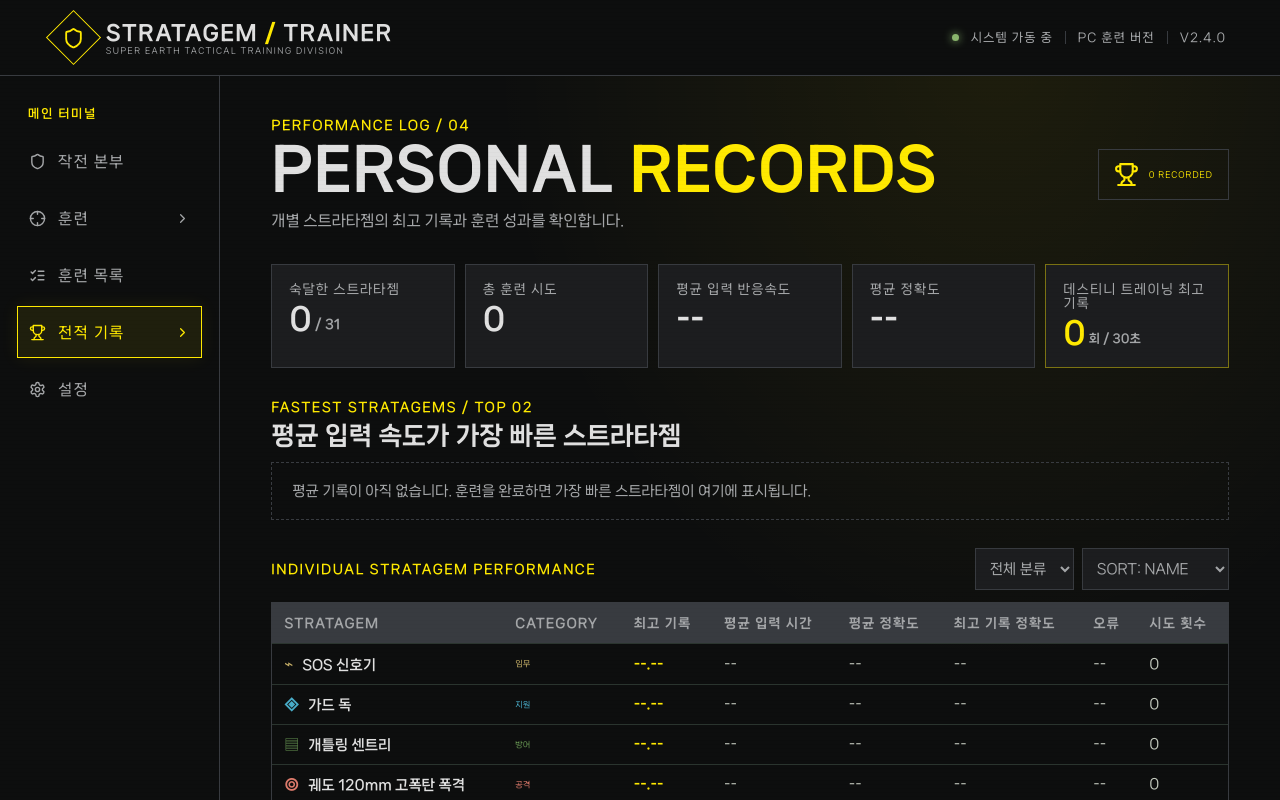
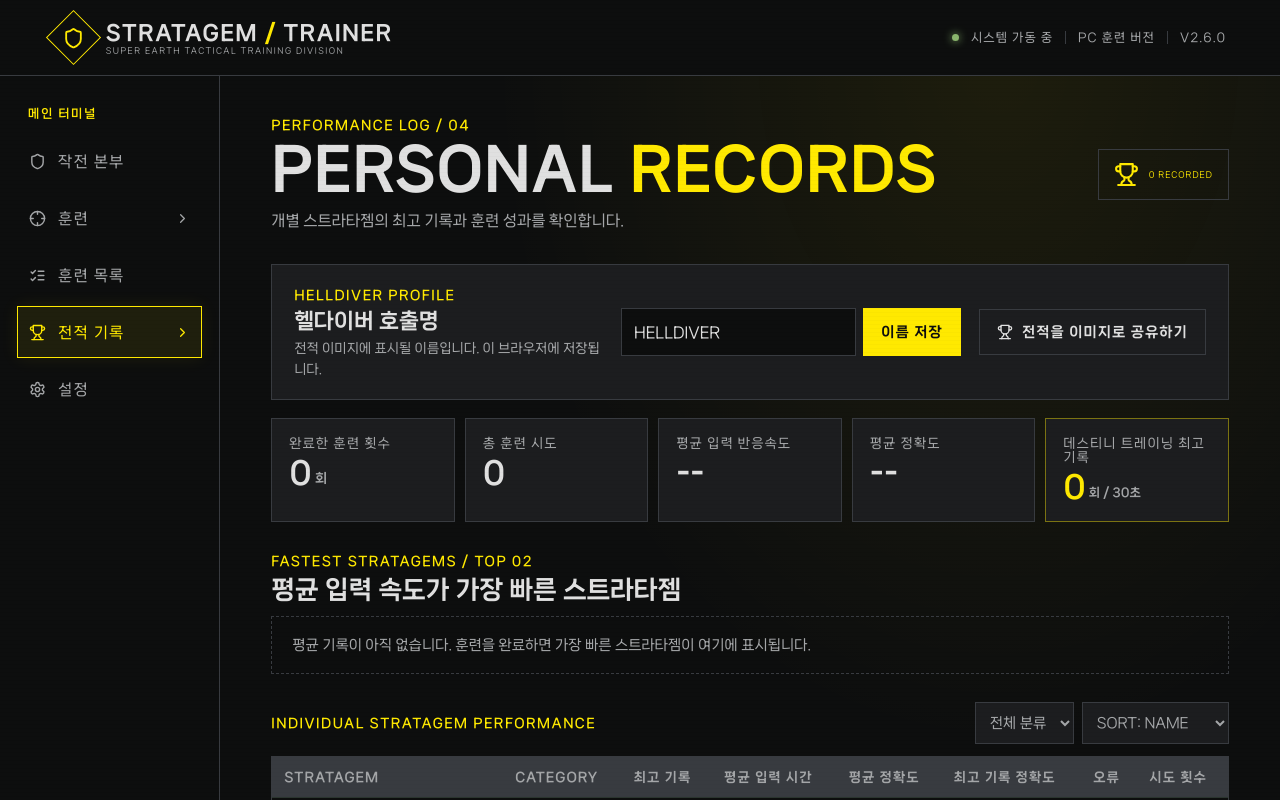
Before and after one commit to ssmin7004/stratagem-trainer, a React (Vite) app: page / in a window 1280 px wide. Both pictures are taken after a click on the button "전적 기록". Shown: the top 800 px of the page. Built offline with nearby package versions, Linux system fonts and the light colour scheme.

Commit message:
Upgrade to STRATAGEM TRAINER 2.6

```diff
--- a/src/App.tsx
+++ b/src/App.tsx
@@ -51,6 +51,9 @@ function App() {
   const [countDraftMessage,setCountDraftMessage] = useState("");
   const [records,setRecords] = useState<Record<string,RecordItem>>(saved.records || {});
   const [destinyBestScore,setDestinyBestScore] = useState<number>(Number.isSafeInteger(saved.destinyBestScore) && saved.destinyBestScore >= 0 ? saved.destinyBestScore : 0);
+  const [completedTrainingCount,setCompletedTrainingCount] = useState<number>(Number.isSafeInteger(saved.completedTrainingCount) && saved.completedTrainingCount >= 0 ? saved.completedTrainingCount : 0);
+  const [helldiverName,setHelldiverName] = useState<string>(typeof saved.helldiverName === "string" ? saved.helldiverName : "HELLDIVER");
+  const completionRecordedRef = useRef(false);
   const [search,setSearch] = useState("");
   const [categoryFilter,setCategoryFilter] = useState("ALL");
   const [sort,setSort] = useState<"name"|"time">("name");
@@ -99,9 +102,9 @@ function App() {
 
   useEffect(()=>{
     localStorage.setItem(STORAGE_KEY, JSON.stringify({
-      settings:{theme,soundEnabled,animationEnabled}, selectedStratagems:selected, trainingCount, records, destinyBestScore
+      settings:{theme,soundEnabled,animationEnabled}, selectedStratagems:selected, trainingCount, records, destinyBestScore, completedTrainingCount, helldiverName
     }));
-  },[theme,soundEnabled,animationEnabled,selected,trainingCount,records,destinyBestScore]);
+  },[theme,soundEnabled,animationEnabled,selected,trainingCount,records,destinyBestScore,completedTrainingCount,helldiverName]);
 
   useEffect(()=>{
     if (gameState!=="playing" || startedAt===null) return;
@@ -122,8 +125,10 @@ function App() {
     countdownTimer.current=undefined;
   };
   useEffect(()=>{
-    if(gameState==="finished" && mode==="destiny"){
-      setDestinyBestScore(previous=>Math.max(previous,roundTimes.length));
+    if(gameState==="finished" && !completionRecordedRef.current){
+      completionRecordedRef.current=true;
+      setCompletedTrainingCount(value=>value+1);
+      if(mode==="destiny") setDestinyBestScore(previous=>Math.max(previous,roundTimes.length));
     }
   },[gameState,mode,roundTimes.length]);
   useEffect(()=>()=>clearCountdown(),[]);
@@ -137,6 +142,7 @@ function App() {
     // keeps a large random queue and ends strictly when the 30-second timer expires.
     const targetCount = selectedMode === "normal" ? trainingCount : 9999;
     const list=Array.from({length:targetCount},()=>ids[Math.floor(Math.random()*ids.length)]);
+    completionRecordedRef.current=false;
     setMode(selectedMode); setRoundList(list); setRoundIndex(0); setRoundTimes([]);
     setActiveId(list[0]); setSequenceIndex(0); setErrors(0); setTotalInputs(0);
     setElapsed(0); setStartedAt(null); startTimeRef.current=null; sessionStartedRef.current=null; pausedAtRef.current=null; setLastResult(null);
@@ -233,6 +239,36 @@ function App() {
     return ()=>window.removeEventListener("keydown",onKey);
   },[page,gameState,handleDirection,beginRun,startPreparedRun,mode,activeId,available,roundList]);
 
+  const exportRecordImage = async () => {
+    if(document.fonts?.ready) await document.fonts.ready;
+    const canvas=document.createElement("canvas");
+    canvas.width=1600; canvas.height=1000;
+    const ctx=canvas.getContext("2d");
+    if(!ctx){setNotice("이미지 생성에 실패했습니다.");return;}
+    const bg=ctx.createLinearGradient(0,0,1600,1000); bg.addColorStop(0,"#171b18"); bg.addColorStop(1,"#0d0e0e");
+    ctx.fillStyle=bg;ctx.fillRect(0,0,1600,1000);
+    ctx.strokeStyle="#FFE900";ctx.lineWidth=3;ctx.strokeRect(35,35,1530,930);
+    ctx.fillStyle="#FFE900";ctx.font="700 28px NanumSquareNeo, sans-serif";ctx.fillText("SUPER EARTH  /  SEAF TRAINING DIVISION",80,105);
+    ctx.fillStyle="#E0E0E0";ctx.font="900 64px NanumSquareNeo, sans-serif";ctx.fillText("개인 전투 기록증",80,205);
+    ctx.fillStyle="#C9B269";ctx.font="700 22px NanumSquareNeo, sans-serif";ctx.fillText("HELLDIVER CALLSIGN",82,285);
+    ctx.fillStyle="#FFFFFF";ctx.font="800 54px NanumSquareNeo, sans-serif";ctx.fillText(helldiverName.trim()||"HELLDIVER",80,355);
+    const totalAttempts=Object.values(records).reduce<number>((n,r)=>n+(r as RecordItem).attempts,0);
+    const stats=[
+      ["완료한 훈련",`${completedTrainingCount}회`],
+      ["총 훈련 시도",`${totalAttempts}회`],
+      ["평균 입력 반응속도",averageReactionTime===null?"--":`${(averageReactionTime/1000).toFixed(2)}초`],
+      ["평균 정확도",averageOverallAccuracy===null?"--":`${averageOverallAccuracy.toFixed(1)}%`],
+      ["데스티니 최고 기록",`${destinyBestScore}회 / 30초`]
+    ];
+    const positions=[[80,445],[585,445],[1090,445],[80,665],[585,665]];
+    stats.forEach(([label,value],i)=>{const [x,y]=positions[i];ctx.fillStyle="#1C1D1F";ctx.fillRect(x,y,440,165);ctx.strokeStyle="#383B40";ctx.lineWidth=2;ctx.strokeRect(x,y,440,165);ctx.fillStyle="#A9B0AA";ctx.font="600 23px NanumSquareNeo, sans-serif";ctx.fillText(label,x+25,y+48);ctx.fillStyle=i===0||i===4?"#FFE900":"#FFFFFF";ctx.font="800 42px NanumSquareNeo, sans-serif";ctx.fillText(value,x+25,y+112);});
+    const topX=1090,topY=665;ctx.fillStyle="#1C1D1F";ctx.fillRect(topX,topY,440,165);ctx.strokeStyle="#383B40";ctx.strokeRect(topX,topY,440,165);ctx.fillStyle="#A9B0AA";ctx.font="600 23px NanumSquareNeo, sans-serif";ctx.fillText("가장 빠른 스트라타젬 TOP 2",topX+25,topY+42);
+    fastestStratagems.forEach((row,index)=>{ctx.fillStyle=index===0?"#FFE900":"#E0E0E0";ctx.font="700 21px NanumSquareNeo, sans-serif";ctx.fillText(`${index+1}. ${row.stratagem.name}`,topX+25,topY+83+index*42);ctx.fillStyle="#A9B0AA";ctx.font="600 18px NanumSquareNeo, sans-serif";ctx.fillText(`${((row.averageTime||0)/1000).toFixed(2)}초`,topX+340,topY+83+index*42);});
+    ctx.fillStyle="#C9B269";ctx.font="600 20px NanumSquareNeo, sans-serif";ctx.fillText("AUTHORIZED BY SUPER EARTH  •  STRATAGEM TRAINER",80,900);
+    ctx.fillStyle="#8A918B";ctx.font="18px NanumSquareNeo, sans-serif";ctx.fillText(new Date().toLocaleDateString("ko-KR"),1320,900);
+    const link=document.createElement("a");link.download=`helldiver-record-${(helldiverName.trim()||"HELLDIVER").replace(/[^a-zA-Z0-9가-힣_-]/g,"-")}.png`;link.href=canvas.toDataURL("image/png");link.click();
+  };
+
   const pause=()=>{
     if(gameState==="playing"){
       const now=performance.now();
@@ -271,7 +307,7 @@ function App() {
         <div className="brand-mark"><Shield size={22}/></div>
         <div><div className="brand-title">STRATAGEM<span> / </span>TRAINER</div><div className="brand-sub">SUPER EARTH TACTICAL TRAINING DIVISION</div></div>
       </div>
-      <div className="top-status"><span className="status-dot"/> 시스템 가동 중 <span className="top-divider"/> PC 훈련 버전 <span className="top-divider"/> V2.4.0</div>
+      <div className="top-status"><span className="status-dot"/> 시스템 가동 중 <span className="top-divider"/> PC 훈련 버전 <span className="top-divider"/> V2.6.0</div>
     </header>
 
     <div className="shell">
@@ -379,8 +415,8 @@ function App() {
                   </div>
                   <div className="custom-count-row">
                     <label htmlFor="custom-training-count">직접 입력</label>
-                    <input id="custom-training-count" type="number" min="1" max="9999" inputMode="numeric" value={countDraft} onChange={e=>{setCountDraft(e.target.value);setCountDraftMessage("");}} onKeyDown={e=>{if(e.key==="Enter"){e.preventDefault();confirmCustomCount();}}} placeholder="개수 입력"/>
-                    <button type="button" onClick={confirmCustomCount}>확정</button>
+                    <input id="custom-training-count" type="text" inputMode="numeric" value={countDraft} onChange={e=>{setCountDraft(e.target.value.replace(/[^0-9]/g,""));setCountDraftMessage("");}} onKeyDown={e=>{if(e.key==="Enter"){e.preventDefault();confirmCustomCount();}}} placeholder="개수 입력"/>
+                    <button type="button" className="clear-count" aria-label="입력값 지우기" onClick={()=>{setCountDraft("");setCountDraftMessage("");}}><X size={16}/></button><button type="button" onClick={confirmCustomCount}>확정</button>
                   </div>
                   <p className="count-input-hint">숫자를 입력한 뒤 Enter 키를 눌러 확정하세요. 선택된 종류와 관계없이 같은 스트라타젬이 반복 출제될 수 있습니다.</p>
                   {countDraftMessage&&<p className="count-input-message">{countDraftMessage}</p>}
@@ -439,9 +475,14 @@ function App() {
 
         {page==="records"&&<section className="page">
           <div className="page-heading"><div><span className="section-index">PERFORMANCE LOG / 04</span><h1>PERSONAL <em>RECORDS</em></h1><p>개별 스트라타젬의 최고 기록과 훈련 성과를 확인합니다.</p></div><div className="record-badge"><Trophy size={25}/><span>{Object.keys(records).length} RECORDED</span></div></div>
+          <div className="helldiver-profile-panel">
+            <div className="profile-copy"><span className="section-index">HELLDIVER PROFILE</span><h2>헬다이버 호출명</h2><p>전적 이미지에 표시될 이름입니다. 이 브라우저에 저장됩니다.</p></div>
+            <div className="profile-edit"><input aria-label="헬다이버 호출명" maxLength={20} value={helldiverName} onChange={e=>setHelldiverName(e.target.value)} placeholder="호출명 입력"/><button className="btn btn-primary" onClick={()=>setHelldiverName(v=>v.trim().slice(0,20)||"HELLDIVER")}>이름 저장</button></div>
+            <button className="btn btn-secondary share-record-button" onClick={exportRecordImage}><Trophy size={16}/> 전적을 이미지로 공유하기</button>
+          </div>
           <div className="record-overview">
-            <div className="overview-card"><span>숙달한 스트라타젬</span><strong>{Object.keys(records).length}<small> / {stratagems.length}</small></strong></div>
-            <div className="overview-card"><span>총 훈련 시도</span><strong>{Object.values(records).reduce((n,r)=>n+r.attempts,0)}</strong></div>
+            <div className="overview-card"><span>완료한 훈련 횟수</span><strong>{completedTrainingCount}<small> 회</small></strong></div>
+            <div className="overview-card"><span>총 훈련 시도</span><strong>{Object.values(records).reduce<number>((n,r)=>n+(r as RecordItem).attempts,0)}</strong></div>
             <div className="overview-card"><span>평균 입력 반응속도</span><strong>{averageReactionTime===null?"--":`${(averageReactionTime/1000).toFixed(2)}초`}</strong></div>
             <div className="overview-card"><span>평균 정확도</span><strong>{averageOverallAccuracy===null?"--":`${averageOverallAccuracy.toFixed(1)}%`}</strong></div>
             <div className="overview-card destiny-best-card"><span>데스티니 트레이닝 최고기록</span><strong>{destinyBestScore}<small> 회 / 30초</small></strong></div>
@@ -455,20 +496,26 @@ function App() {
           </section>
           <div className="records-toolbar"><span className="section-index">INDIVIDUAL STRATAGEM PERFORMANCE</span><select value={categoryFilter} onChange={e=>setCategoryFilter(e.target.value)}><option value="ALL">전체 분류</option>{categories.map(c=><option key={c}>{c}</option>)}</select><select value={sort} onChange={e=>setSort(e.target.value as "name"|"time")}><option value="name">SORT: NAME</option><option value="time">SORT: 최고 기록</option></select></div>
           <div className="record-table-wrap"><table className="record-table"><thead><tr><th>STRATAGEM</th><th>CATEGORY</th><th>최고 기록</th><th>평균 입력 시간</th><th>평균 정확도</th><th>최고 기록 정확도</th><th>오류</th><th>시도 횟수</th></tr></thead><tbody>{stratagems.filter(s=>categoryFilter==="ALL"||s.category===categoryFilter).sort((a,b)=>sort==="name"?a.name.localeCompare(b.name):((records[a.id]?.bestTime??Infinity)-(records[b.id]?.bestTime??Infinity))).map(s=><tr key={s.id}><td><span className={`table-icon category-${s.category}`}>{s.icon}</span>{s.name}</td><td className={`muted-cell category-${s.category}`}>{s.category}</td><td className="time-cell">{formatTime(records[s.id]?.bestTime??null)}{records[s.id]?"s":""}</td><td>{(records[s.id]?.aggregateAttempts||0)>0?`${(((records[s.id]?.totalTimeMs||0)/(records[s.id]?.aggregateAttempts||1))/1000).toFixed(2)}s`:"--"}</td><td>{(records[s.id]?.aggregateAttempts||0)>0?`${((records[s.id]?.totalAccuracySum||0)/(records[s.id]?.aggregateAttempts||1)).toFixed(1)}%`:"--"}</td><td>{records[s.id]?`${records[s.id].bestAccuracy.toFixed(0)}%`:"--"}</td><td>{records[s.id]?.bestErrorCount??"--"}</td><td>{records[s.id]?.attempts??0}</td></tr>)}</tbody></table></div>
-          <div className="records-footer"><span>RECORDS SAVED AUTOMATICALLY TO THIS BROWSER</span><button className="text-button danger-text" onClick={()=>{if(window.confirm("모든 개인 기록과 데스티니 최고 기록을 삭제할까요? 이 작업은 되돌릴 수 없습니다.")){setRecords({});setDestinyBestScore(0);}}}>전적 초기화</button></div>
+          <div className="records-footer"><span>RECORDS SAVED AUTOMATICALLY TO THIS BROWSER</span><button className="text-button danger-text" onClick={()=>{if(window.confirm("모든 개인 기록과 데스티니 최고 기록을 삭제할까요? 이 작업은 되돌릴 수 없습니다.")){setRecords({});setDestinyBestScore(0);setCompletedTrainingCount(0);}}}>전적 초기화</button></div>
         </section>}
 
         {page==="settings"&&<section className="page">
           <div className="page-heading"><div><span className="section-index">SYSTEM CONFIGURATION / 05</span><h1>TACTICAL <em>SETTINGS</em></h1><p>전술 터미널의 화면과 훈련 피드백을 설정합니다.</p></div><div className="settings-symbol"><Settings size={28}/></div></div>
-          <div className="settings-section"><div className="settings-heading"><div><span className="section-index">DISPLAY / 01</span><h2>색상 테마</h2><p>Select a Super Earth-inspired terminal palette.</p></div></div>
+          <div className="settings-section"><div className="settings-heading"><div><span className="section-index">NORMAL TRAINING / 01</span><h2>노멀 트레이닝 기본 출제 횟수</h2><p>작전 본부에서 노멀 트레이닝을 준비할 때 적용되는 기본 문제 수입니다.</p></div></div>
+            <div className="count-options settings-count-options">{[10,20,30].map(n=><button key={n} className={trainingCount===n?"chosen":""} onClick={()=>{setTrainingCount(n);setCountDraft(String(n));setCountDraftMessage("");}}>{n}회</button>)}</div>
+            <div className="custom-count-row settings-custom-count"><label htmlFor="settings-training-count">직접 입력</label><input id="settings-training-count" type="text" inputMode="numeric" value={countDraft} onChange={e=>{setCountDraft(e.target.value.replace(/[^0-9]/g,""));setCountDraftMessage("");}} onKeyDown={e=>{if(e.key==="Enter"){e.preventDefault();confirmCustomCount();}}} placeholder="문제 수"/><button type="button" className="clear-count" aria-label="입력값 지우기" onClick={()=>{setCountDraft("");setCountDraftMessage("");}}><X size={17}/></button><button type="button" onClick={confirmCustomCount}>확정</button></div>
+            {countDraftMessage&&<p className="count-input-message">{countDraftMessage}</p>}
+            <div className="setting-current-count">현재 기본 출제 횟수 <strong>{trainingCount}회</strong></div>
+          </div>
+          <div className="settings-section"><div className="settings-heading"><div><span className="section-index">DISPLAY / 02</span><h2>색상 테마</h2><p>Select a Super Earth-inspired terminal palette.</p></div></div>
             <div className="theme-grid">{(["earth","olive","crimson","arctic"] as Theme[]).map(t=><button key={t} className={`theme-card theme-swatch-${t} ${theme===t?"chosen":""}`} onClick={()=>setTheme(t)}><div className="swatch-preview"><i/><i/><i/></div><div><strong>{themeNames[t]}</strong><small>{t==="earth"?"YELLOW / CHARCOAL":t==="olive"?"OLIVE / GRAPHITE":t==="crimson"?"RED / BLACK":"ICE / NAVY"}</small></div>{theme===t&&<Check size={17}/>}</button>)}</div>
           </div>
-          <div className="settings-section"><div className="settings-heading"><div><span className="section-index">FEEDBACK / 02</span><h2>TRAINING EXPERIENCE</h2><p>Adjust optional interface effects.</p></div></div>
+          <div className="settings-section"><div className="settings-heading"><div><span className="section-index">FEEDBACK / 03</span><h2>TRAINING EXPERIENCE</h2><p>Adjust optional interface effects.</p></div></div>
             <div className="setting-row"><div className="setting-icon"><Volume2 size={19}/></div><div className="setting-copy"><strong>효과음</strong><small>Play feedback sounds for correct and incorrect inputs.</small></div><button className={`toggle ${soundEnabled?"on":""}`} onClick={()=>setSoundEnabled(v=>!v)} aria-label="Toggle sound"><i/></button></div>
             <div className="setting-row"><div className="setting-icon"><Sparkles size={19}/></div><div className="setting-copy"><strong>화면 애니메이션</strong><small>Enable interface transitions and motion effects.</small></div><button className={`toggle ${animationEnabled?"on":""}`} onClick={()=>setAnimationEnabled(v=>!v)} aria-label="Toggle animations"><i/></button></div>
           </div>
-          <div className="settings-section"><div className="settings-heading"><div><span className="section-index">CONTROLS / 03</span><h2>입력 설정</h2><p>Training uses WASD directional inputs.</p></div></div><div className="control-keys">{(["W","A","S","D"]).map(k=><div key={k} className="control-key">{k}</div>)}</div><div className="control-note"><Keyboard size={16}/> W = UP&nbsp;&nbsp; A = LEFT&nbsp;&nbsp; S = DOWN&nbsp;&nbsp; D = RIGHT</div></div>
-          <div className="settings-section danger-zone"><div className="settings-heading"><div><span className="section-index">DATA MANAGEMENT / 04</span><h2>LOCAL DATA</h2><p>Remove saved settings, loadout, and records from this browser.</p></div></div><button className="btn btn-danger" onClick={()=>{if(window.confirm("모든 설정, 선택 목록, 기록을 초기화할까요?")){setRecords({});setDestinyBestScore(0);setSelected(stratagems.map(s=>s.id));setTheme("earth");setSoundEnabled(false);setAnimationEnabled(true);}}}><RotateCcw size={15}/> 전체 데이터 초기화</button></div>
+          <div className="settings-section"><div className="settings-heading"><div><span className="section-index">CONTROLS / 04</span><h2>입력 설정</h2><p>Training uses WASD directional inputs.</p></div></div><div className="control-keys">{(["W","A","S","D"]).map(k=><div key={k} className="control-key">{k}</div>)}</div><div className="control-note"><Keyboard size={16}/> W = UP&nbsp;&nbsp; A = LEFT&nbsp;&nbsp; S = DOWN&nbsp;&nbsp; D = RIGHT</div></div>
+          <div className="settings-section danger-zone"><div className="settings-heading"><div><span className="section-index">DATA MANAGEMENT / 05</span><h2>LOCAL DATA</h2><p>Remove saved settings, loadout, and records from this browser.</p></div></div><button className="btn btn-danger" onClick={()=>{if(window.confirm("모든 설정, 선택 목록, 기록을 초기화할까요?")){setRecords({});setDestinyBestScore(0);setCompletedTrainingCount(0);setHelldiverName("HELLDIVER");setSelected(stratagems.map(s=>s.id));setTrainingCount(10);setCountDraft("10");setTheme("earth");setSoundEnabled(false);setAnimationEnabled(true);}}}><RotateCcw size={15}/> 전체 데이터 초기화</button></div>
         </section>}
       </main>
     </div>
--- a/src/styles.css
+++ b/src/styles.css
@@ -219,3 +219,14 @@ body,button,input,select{font-family:'NanumSquareNeo','NanumSquareNeo',sans-seri
 @keyframes countdownPulse{from{transform:scale(.94);opacity:.72}to{transform:scale(1.04);opacity:1}}
 @media(max-width:1100px){.record-overview{grid-template-columns:repeat(3,minmax(0,1fr))}}
 @media(max-width:720px){.record-overview{grid-template-columns:1fr 1fr}.record-overview .destiny-best-card{grid-column:span 2}}
+
+/* 2.6 profile, completed-session statistics, and count-entry controls */
+.helldiver-profile-panel{display:grid;grid-template-columns:minmax(220px,1fr) minmax(220px,1.1fr) auto;align-items:center;gap:18px;padding:20px 22px;margin:0 0 18px;border:1px solid var(--line);background:#1C1D1F}
+.profile-copy h2{font-size:21px;margin:6px 0}.profile-copy p{font-size:13px;color:var(--muted);margin:0;line-height:1.6}
+.profile-edit{display:flex;gap:7px;min-width:0}.profile-edit input{min-width:0;flex:1;background:#0D0E0E;border:1px solid var(--line);color:var(--text);padding:0 12px;min-height:46px;font-size:15px;caret-color:transparent;outline:none}.profile-edit input:focus{border-color:#FFE900;box-shadow:0 0 0 1px rgba(255,233,0,.15)}
+.share-record-button{white-space:nowrap;min-height:46px}
+.custom-count-row{display:flex;align-items:center;gap:7px}.custom-count-row input{caret-color:transparent}.custom-count-row input:focus{outline:none;border-color:#FFE900;box-shadow:0 0 0 1px rgba(255,233,0,.12)}
+.custom-count-row .clear-count{width:42px;min-width:42px;height:42px;padding:0;display:grid;place-items:center;background:#383B40;border:1px solid var(--line);color:#E0E0E0}.custom-count-row .clear-count:hover{border-color:#FFE900;color:#FFE900}
+.settings-count-options{max-width:520px;margin:15px 0}.settings-custom-count{max-width:620px}.setting-current-count{margin-top:14px;color:var(--muted);font-size:14px}.setting-current-count strong{color:#FFE900;margin-left:8px;font-size:19px}
+@media(max-width:900px){.helldiver-profile-panel{grid-template-columns:1fr}.profile-edit{max-width:100%}.share-record-button{justify-self:start}}
+@media(max-width:520px){.profile-edit{flex-wrap:wrap}.profile-edit input{flex-basis:100%}.helldiver-profile-panel{padding:16px}.custom-count-row{flex-wrap:wrap}.custom-count-row input{flex:1;min-width:100px}}
```
